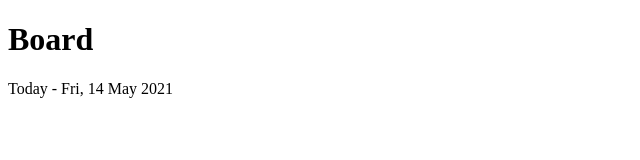
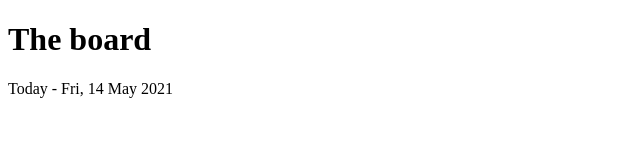
Before and after one commit to szage2/BirthdayReminder, a website: page bin/index.html in a window 1280 px wide. Shown: the whole page, without its empty margins (0-640 px from the left). Drawn offline with Linux system fonts and the light colour scheme.

Commit message:
Still trial and error... Getting late

```diff
--- a/bin/index.html
+++ b/bin/index.html
@@ -4,7 +4,7 @@
 <title>Home</title>
 </head>
 <body>
-<h1>Board</h1>
+<h1>The board</h1>
 <p>Today - Fri, 14 May 2021</p>
 </body>
 </html>
```
